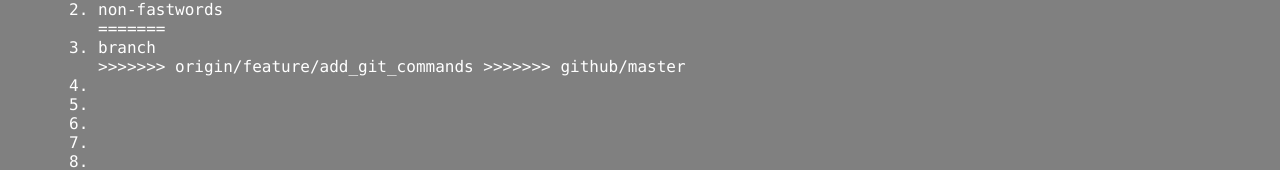
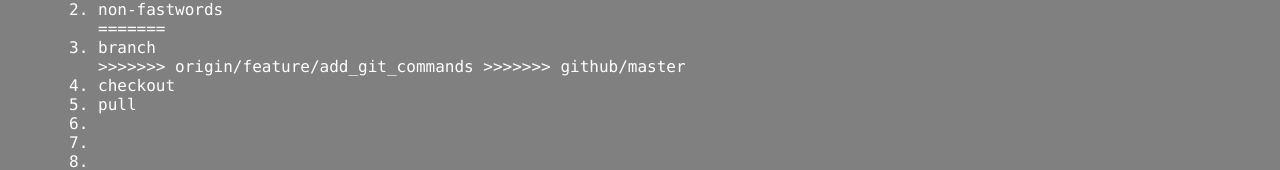
Before and after one commit to jeremy8023/learningGit, a plain HTML site: page index.html in a window 1280 px wide. Both pictures are taken after a click on the element "Basic Commands". Shown: the part 398-568 px from the top of the page. Drawn offline with Linux system fonts and the light colour scheme.

Commit message:
add checkout & pull

```diff
--- a/index.html
+++ b/index.html
@@ -42,8 +42,8 @@
                     <li>branch</li>
 >>>>>>> origin/feature/add_git_commands
 >>>>>>> github/master
-                    <li></li>
-                    <li></li>
+                    <li>checkout</li>
+                    <li>pull</li>
                     <li></li>
                     <li></li>
                     <li></li>
```
